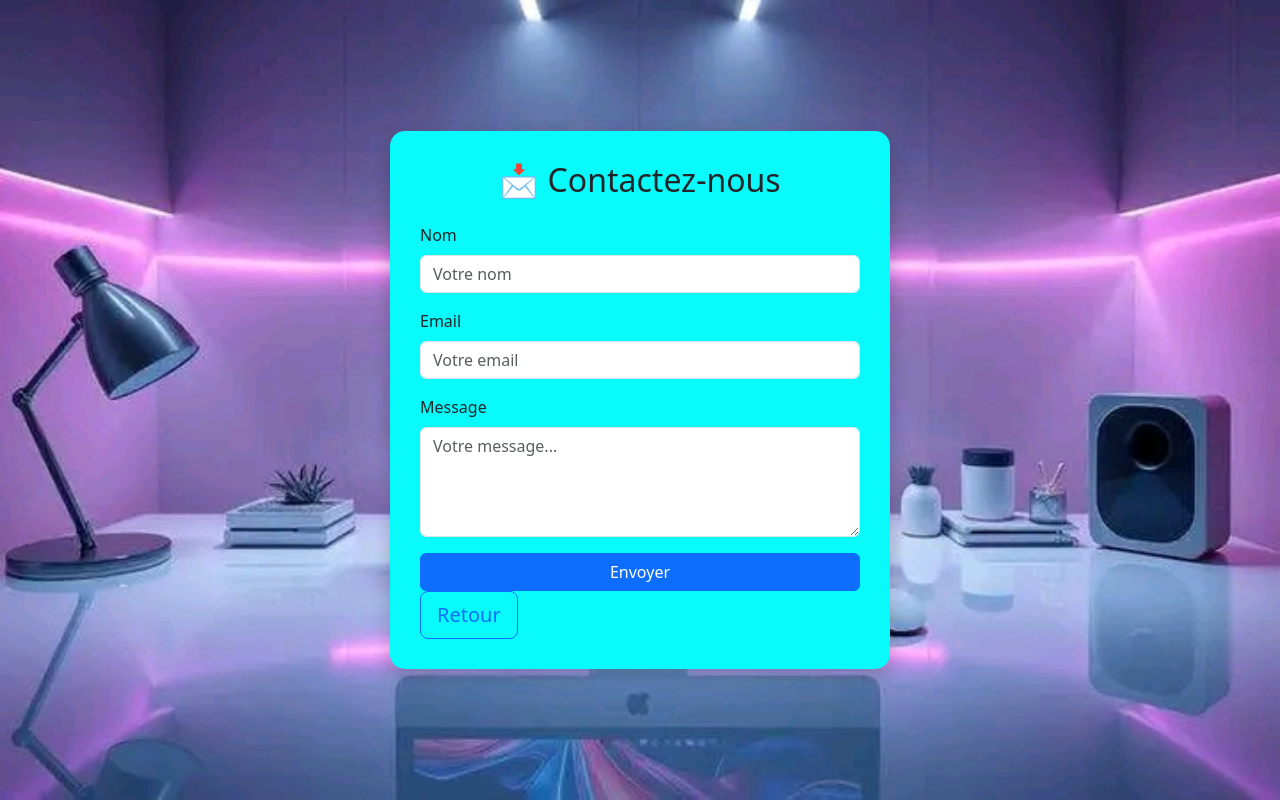
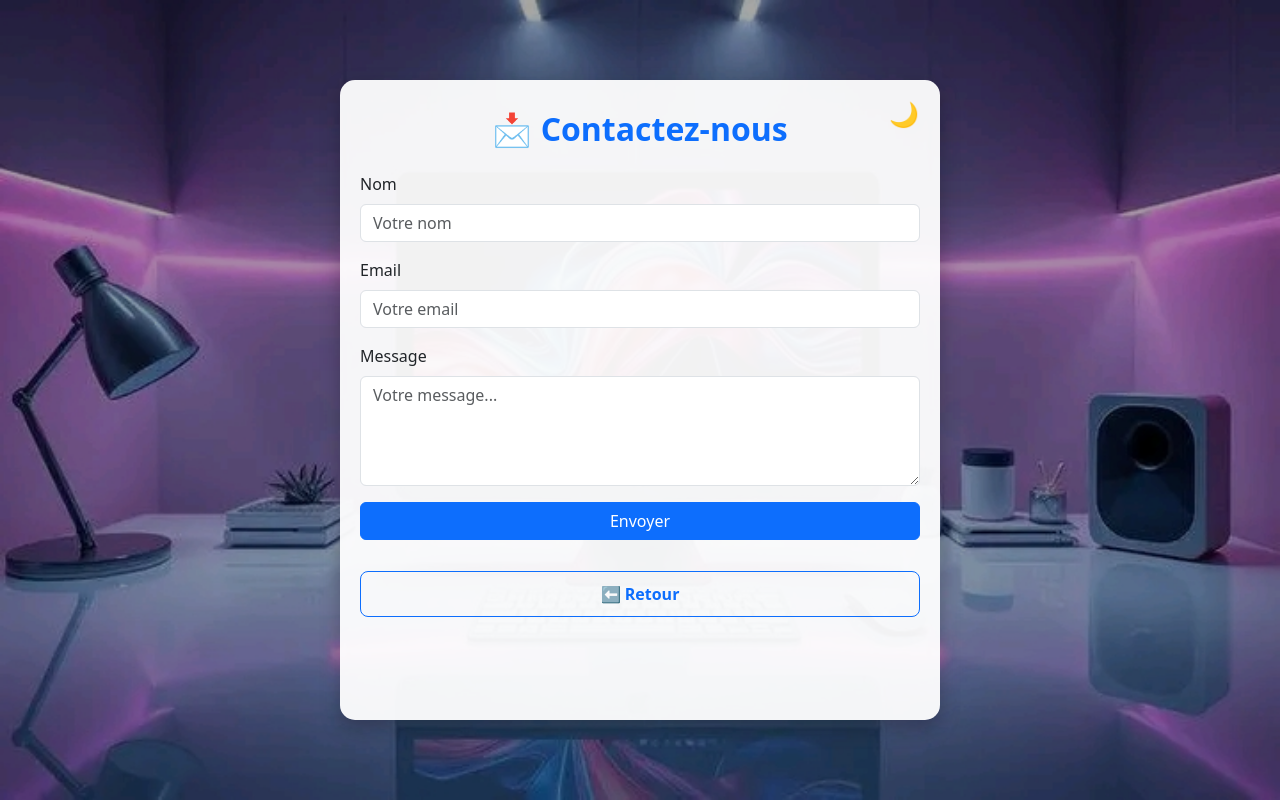
Before and after one commit to joel-piako5/joeformation, a Flask app: page /contact in a window 1280 px wide. Run offline with Flask 3, Linux system fonts and the light colour scheme.

Commit message:
Update contact.html

```diff
--- a/templates/contact.html
+++ b/templates/contact.html
@@ -2,8 +2,10 @@
 <html lang="fr">
 <head>
     <meta charset="UTF-8">
+    <meta name="viewport" content="width=device-width, initial-scale=1.0">
     <title>Contactez-nous</title>
     <link href="https://cdn.jsdelivr.net/npm/bootstrap@5.3.0/dist/css/bootstrap.min.css" rel="stylesheet">
+
     <style>
         body {
             margin: 0;
@@ -12,25 +14,112 @@
             background-size: cover;
             background-position: center;
             background-repeat: no-repeat;
-            height: 100vh;
+            min-height: 100vh;
             display: flex;
             justify-content: center;
             align-items: center;
+        }
 
+        .overlay {
+            position: fixed;
+            top: 0; left: 0;
+            width: 100%; height: 100%;
+            background: rgba(0,0,0,0.35);
+            z-index: 0;
         }
+
         .contact-card {
-            background: #09fafa;
+            position: relative;
+            z-index: 1;
+            background: rgba(255, 255, 255, 0.95);
             border-radius: 15px;
-            padding: 30px;
-            max-width: 500px;
+            padding: 30px 20px;
+            max-width: 600px;
             width: 100%;
-            box-shadow: 0 8px 20px rgba(0,0,0,0.2);
+            min-height: 80vh;
+            box-shadow: 0 8px 20px rgba(0,0,0,0.25);
+            animation: fadeIn 0.8s ease;
+        }
+
+        h2 {
+            font-weight: bold;
+            color: #0d6efd;
+        }
+
+        .btn-custom {
+            margin-top: 15px;
+            border-radius: 8px;
+            font-weight: bold;
+            padding: 10px;
+            width: 100%;
+        }
+
+        /* Animation */
+        @keyframes fadeIn {
+            from { opacity: 0; transform: translateY(20px); }
+            to { opacity: 1; transform: translateY(0); }
+        }
+
+        /* 📱 Responsive */
+        @media (max-width: 768px) {
+            .contact-card {
+                padding: 20px 15px;
+                min-height: 100vh;
+                border-radius: 0;
+            }
+            h2 { font-size: 1.5rem; }
+        }
+
+        /* 🌙 Mode sombre */
+        body.dark .contact-card {
+            background: rgba(20, 20, 20, 0.95);
+            color: #f8f9fa;
+        }
+        body.dark h2 {
+            color: #20c997;
+        }
+        body.dark .form-control {
+            background: #2d2d2d;
+            border: 1px solid #444;
+            color: #fff;
+        }
+        body.dark .form-control::placeholder {
+            color: #bbb;
+        }
+        body.dark .btn-primary {
+            background-color: #20c997;
+            border: none;
+        }
+        body.dark .btn-outline-primary {
+            border-color: #20c997;
+            color: #20c997;
+        }
+        body.dark .btn-outline-primary:hover {
+            background-color: #20c997;
+            color: #fff;
+        }
+
+        /* Position du switch */
+        .theme-toggle {
+            position: absolute;
+            top: 15px;
+            right: 15px;
+            cursor: pointer;
+            background: none;
+            border: none;
+            font-size: 1.5rem;
         }
     </style>
 </head>
 <body>
+    <div class="overlay"></div>
+
     <div class="contact-card">
+        <!-- bouton switch -->
+        <button id="theme-toggle" class="theme-toggle">🌙</button>
+
         <h2 class="text-center mb-4">📩 Contactez-nous</h2>
+
         {% with messages = get_flashed_messages(with_categories=true) %}
           {% if messages %}
             {% for category, message in messages %}
@@ -39,7 +128,7 @@
           {% endif %}
         {% endwith %}
 
-        <form method="POST">
+        <form method="POST" class="mb-3">
             <div class="mb-3">
                 <label class="form-label">Nom</label>
                 <input type="text" name="name" class="form-control" placeholder="Votre nom" required>
@@ -54,7 +143,30 @@
             </div>
             <button type="submit" class="btn btn-primary w-100">Envoyer</button>
         </form>
-        <a href="{{ url_for('dashboard') }}" class="btn btn-outline-primary btn-lg btn-custom">Retour</a>
+
+        <a href="{{ url_for('dashboard') }}" class="btn btn-outline-primary btn-custom">⬅ Retour</a>
     </div>
+
+    <script>
+        const toggleBtn = document.getElementById("theme-toggle");
+        const body = document.body;
+
+        // Charger préférence enregistrée
+        if (localStorage.getItem("theme") === "dark") {
+            body.classList.add("dark");
+            toggleBtn.textContent = "☀️";
+        }
+
+        toggleBtn.addEventListener("click", () => {
+            body.classList.toggle("dark");
+            if (body.classList.contains("dark")) {
+                toggleBtn.textContent = "☀️";
+                localStorage.setItem("theme", "dark");
+            } else {
+                toggleBtn.textContent = "🌙";
+                localStorage.setItem("theme", "light");
+            }
+        });
+    </script>
 </body>
 </html>
```
